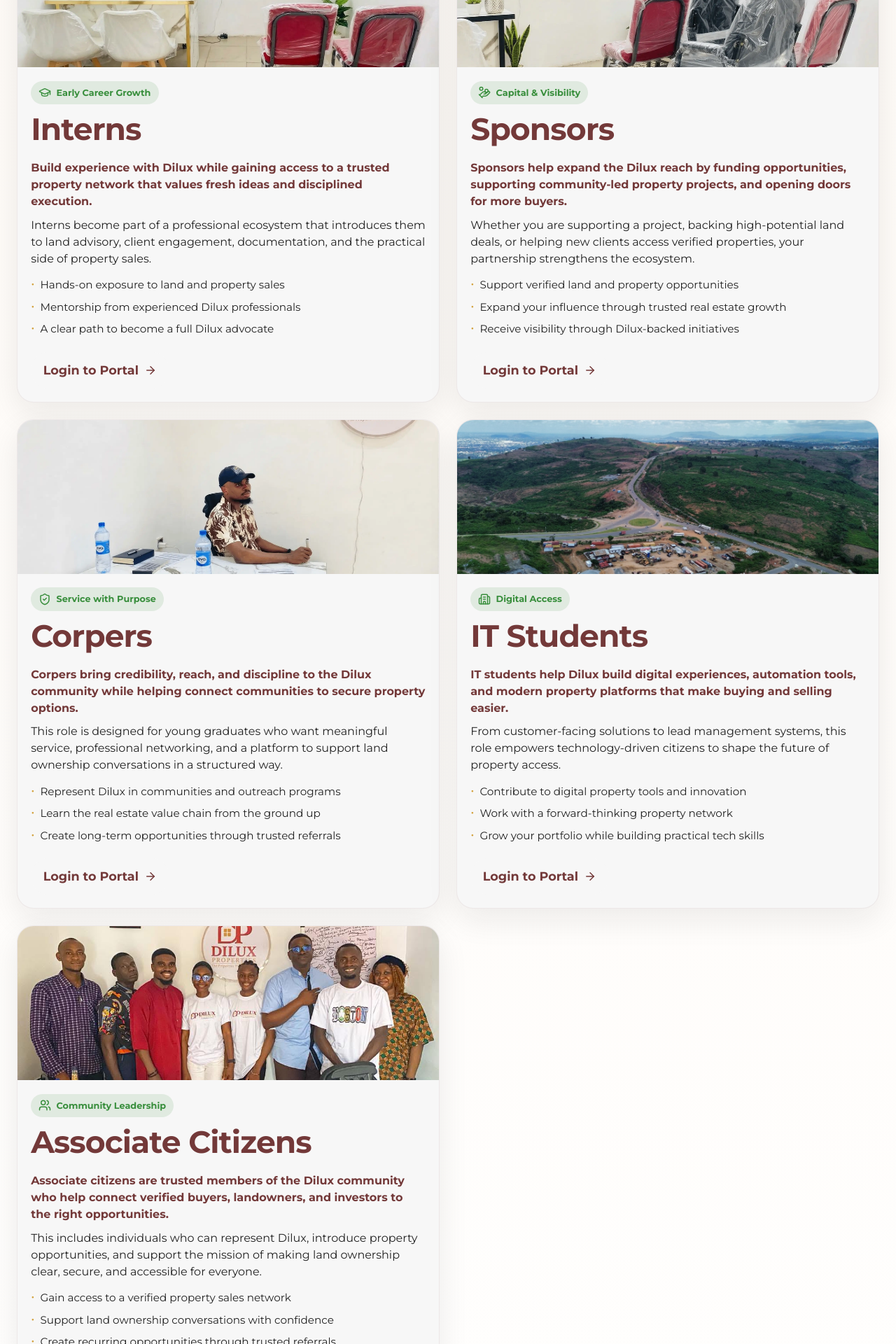
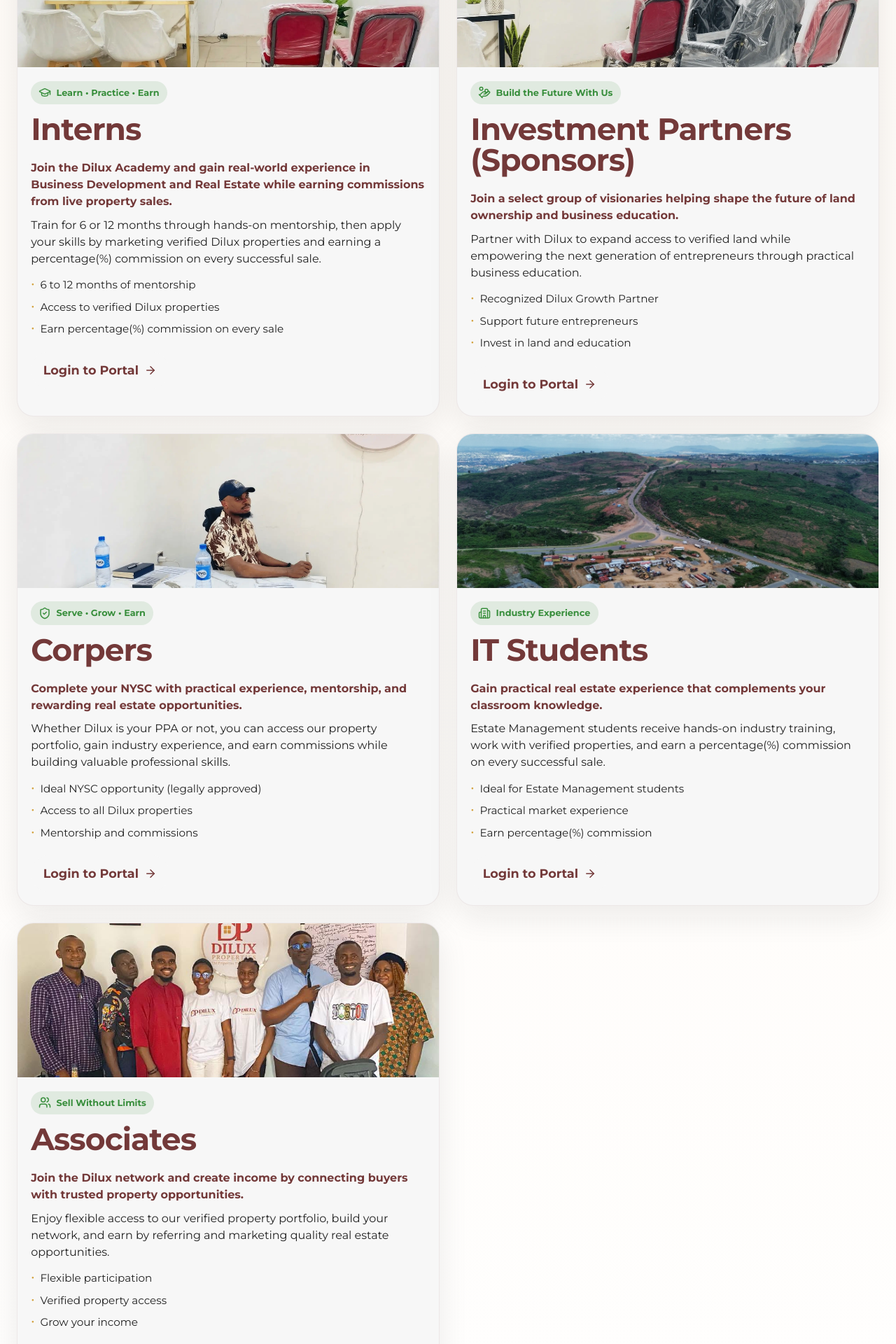
Before and after one commit to Ugochukwu111/Dilux, a React (Vite) app: page /dilux-citizen in a window 1280 px wide. Shown: the part 1960-3880 px from the top of the page at 70% size. Built offline with nearby package versions, Linux system fonts and the light colour scheme.

Commit message:
replace placholder words with real content

```diff
--- a/src/Pages/DiluxCitizenPage.jsx
+++ b/src/Pages/DiluxCitizenPage.jsx
@@ -17,76 +17,100 @@
   {
     id: 1,
     title: "Interns",
-    badge: "Early Career Growth",
+    badge: "Learn • Practice • Earn",
+
     summary:
-      "Build experience with Dilux while gaining access to a trusted property network that values fresh ideas and disciplined execution.",
+      "Join the Dilux Academy and gain real-world experience in Business Development and Real Estate while earning commissions from live property sales.",
+
     description:
-      "Interns become part of a professional ecosystem that introduces them to land advisory, client engagement, documentation, and the practical side of property sales.",
+      "Train for 6 or 12 months through hands-on mentorship, then apply your skills by marketing verified Dilux properties and earning a percentage(%) commission on every successful sale.",
+
     highlights: [
-      "Hands-on exposure to land and property sales",
-      "Mentorship from experienced Dilux professionals",
-      "A clear path to become a full Dilux advocate",
+      "6 to 12 months of mentorship",
+      "Access to verified Dilux properties",
+      "Earn percentage(%) commission on every sale",
     ],
+
     image: roleInterns,
   },
+
   {
     id: 2,
-    title: "Sponsors",
-    badge: "Capital & Visibility",
+    title: "Investment Partners (Sponsors)",
+    badge: "Build the Future With Us",
+
     summary:
-      "Sponsors help expand the Dilux reach by funding opportunities, supporting community-led property projects, and opening doors for more buyers.",
+      "Join a select group of visionaries helping shape the future of land ownership and business education.",
+
     description:
-      "Whether you are supporting a project, backing high-potential land deals, or helping new clients access verified properties, your partnership strengthens the ecosystem.",
+      "Partner with Dilux to expand access to verified land while empowering the next generation of entrepreneurs through practical business education.",
+
     highlights: [
-      "Support verified land and property opportunities",
-      "Expand your influence through trusted real estate growth",
-      "Receive visibility through Dilux-backed initiatives",
+      "Recognized Dilux Growth Partner",
+      "Support future entrepreneurs",
+      "Invest in land and education",
     ],
+
     image: roleSponsors,
   },
+
   {
     id: 3,
     title: "Corpers",
-    badge: "Service with Purpose",
+    badge: "Serve • Grow • Earn",
+
     summary:
-      "Corpers bring credibility, reach, and discipline to the Dilux community while helping connect communities to secure property options.",
+      "Complete your NYSC with practical experience, mentorship, and rewarding real estate opportunities.",
+
     description:
-      "This role is designed for young graduates who want meaningful service, professional networking, and a platform to support land ownership conversations in a structured way.",
+      "Whether Dilux is your PPA or not, you can access our property portfolio, gain industry experience, and earn commissions while building valuable professional skills.",
+
     highlights: [
-      "Represent Dilux in communities and outreach programs",
-      "Learn the real estate value chain from the ground up",
-      "Create long-term opportunities through trusted referrals",
+      "Ideal NYSC opportunity (legally approved)",
+      "Access to all Dilux properties",
+      "Mentorship and commissions",
     ],
+
     image: roleCorpers,
   },
+
   {
     id: 4,
     title: "IT Students",
-    badge: "Digital Access",
+    badge: "Industry Experience",
+
     summary:
-      "IT students help Dilux build digital experiences, automation tools, and modern property platforms that make buying and selling easier.",
+      "Gain practical real estate experience that complements your classroom knowledge.",
+
     description:
-      "From customer-facing solutions to lead management systems, this role empowers technology-driven citizens to shape the future of property access.",
+      "Estate Management students receive hands-on industry training, work with verified properties, and earn a percentage(%) commission on every successful sale.",
+
     highlights: [
-      "Contribute to digital property tools and innovation",
-      "Work with a forward-thinking property network",
-      "Grow your portfolio while building practical tech skills",
+      "Ideal for Estate Management students",
+      "Practical market experience",
+      "Earn percentage(%) commission",
     ],
+
     image: roleStudents,
   },
+
   {
     id: 5,
-    title: "Associate Citizens",
-    badge: "Community Leadership",
+    title: "Associates",
+    badge: "Sell Without Limits",
+
     summary:
-      "Associate citizens are trusted members of the Dilux community who help connect verified buyers, landowners, and investors to the right opportunities.",
+      "Join the Dilux network and create income by connecting buyers with trusted property opportunities.",
+
     description:
-      "This includes individuals who can represent Dilux, introduce property opportunities, and support the mission of making land ownership clear, secure, and accessible for everyone.",
+      "Enjoy flexible access to our verified property portfolio, build your network, and earn by referring and marketing quality real estate opportunities.",
+
     highlights: [
-      "Gain access to a verified property sales network",
-      "Support land ownership conversations with confidence",
-      "Create recurring opportunities through trusted referrals",
+      "Flexible participation",
+      "Verified property access",
+      "Grow your income",
     ],
+
     image: roleAssociates,
   },
 ];
```
